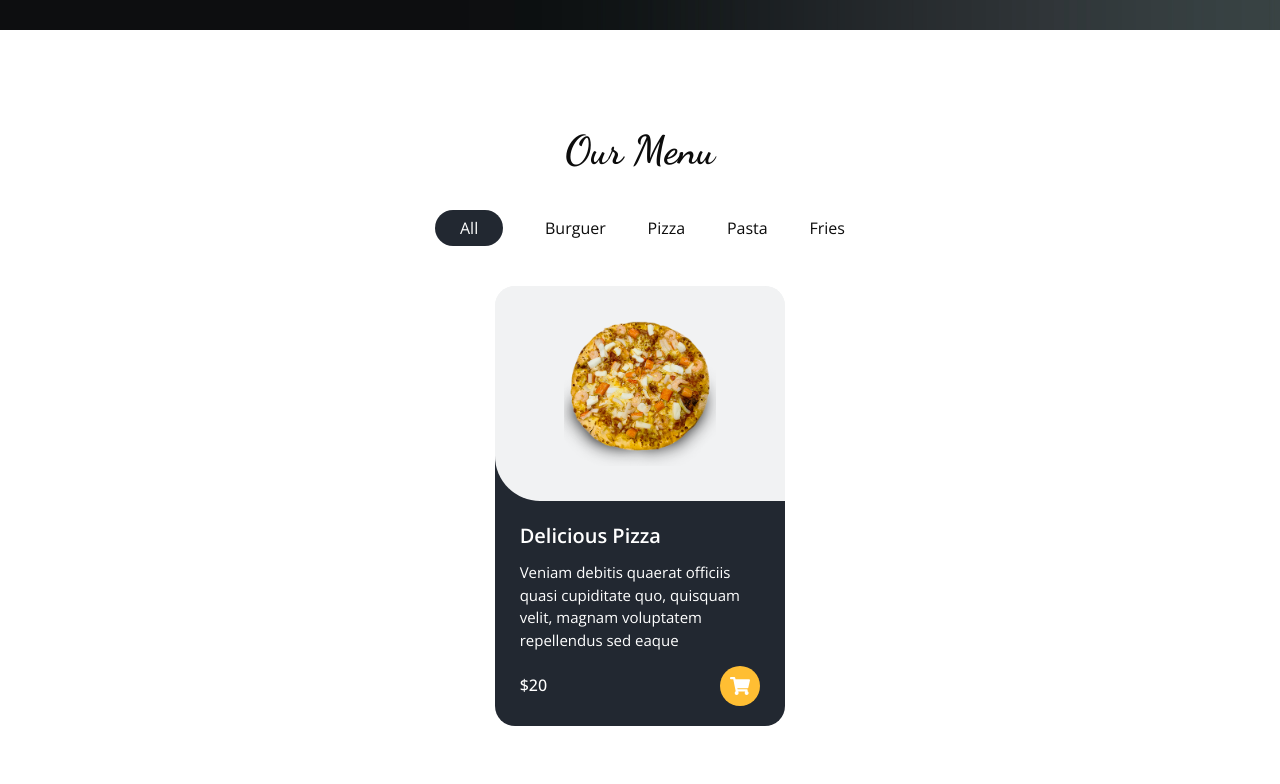
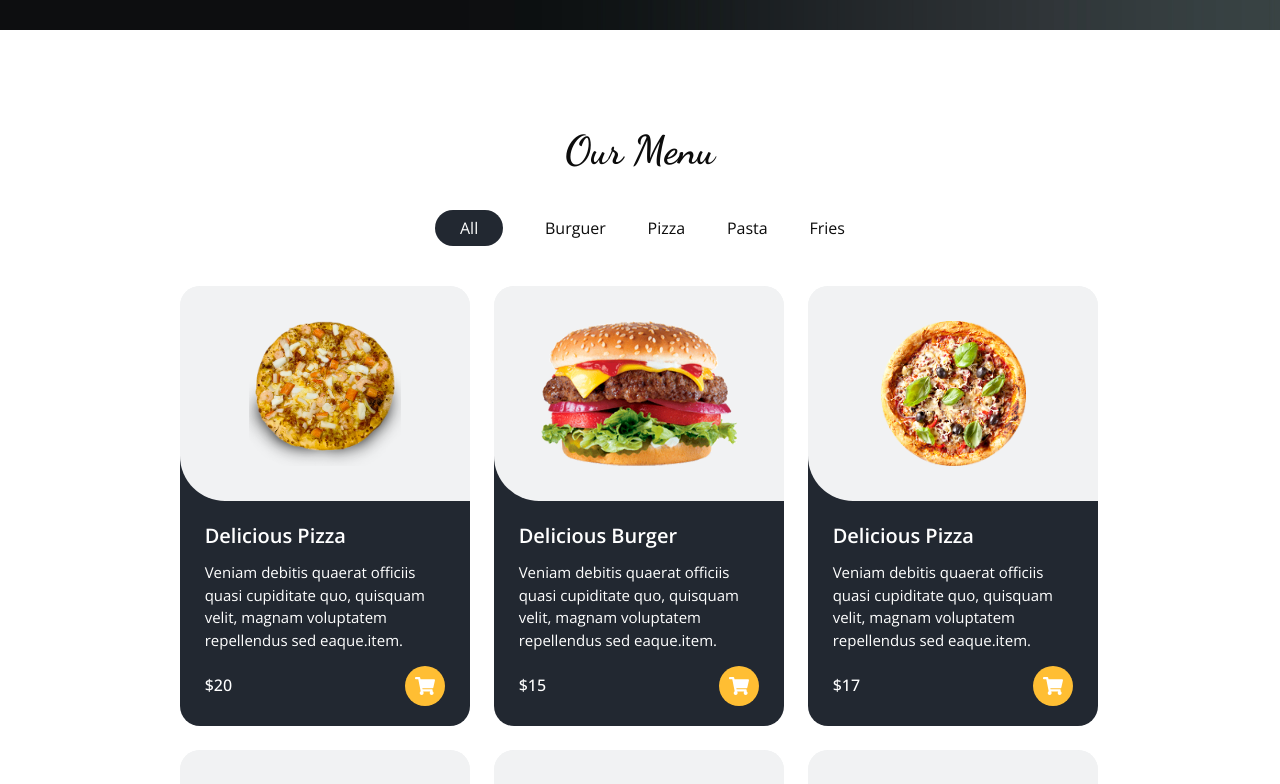
Before and after one commit to BrunoSilvaFaria/feane, a React (Vite) app: page /menu in a window 1280 px wide. Shown: the part 600-1384 px from the top of the page. Built offline with nearby package versions, Linux system fonts and the light colour scheme.

Commit message:
feat: geração e filtro de elementos

```diff
--- a/src/pages/Menu/Menu.jsx
+++ b/src/pages/Menu/Menu.jsx
@@ -1,12 +1,18 @@
 import { useState } from "react";
-import { Conteiner, Header } from "./styles";
-import { ButtonSmall } from "../../components/Button/styles";
-import { IconCar } from '../../helpers/Icon';
+import { Conteiner, Header, Cards } from "./styles";
+import { criaElementos } from '../../helpers/criaElementos';
+import { filtraElementos } from "../../helpers/filtraElementos";
+import menu from "../../data/menu";
+import Card from "../../components/Cards/Menu/Card";
+import { ButtonMenu } from "../../components/Button/styles";
+
 function Menu() {
-  const [activeLink, setActiveLink] = useState('all');
+  const [activeLink, setActiveLink] = useState('All');
   const handleLinkClick = (to) => {
     setActiveLink(to);
   };
+
+  const filtered = filtraElementos(menu, activeLink, 'type');
 
   return (
     <Conteiner>
@@ -15,9 +21,9 @@ function Menu() {
         <ul>
           <li>
             <a
-              className={activeLink === "all" ? "active" : ""}
+              className={activeLink === "All" ? "active" : ""}
               onClick={() => {
-                handleLinkClick("all");
+                handleLinkClick("All");
               }}
             >
               All
@@ -25,9 +31,9 @@ function Menu() {
           </li>
           <li>
             <a
-              className={activeLink === "burguer" ? "active" : ""}
+              className={activeLink === "Burger" ? "active" : ""}
               onClick={() => {
-                handleLinkClick("burguer");
+                handleLinkClick("Burger");
               }}
             >
               Burguer
@@ -35,9 +41,9 @@ function Menu() {
           </li>
           <li>
             <a
-              className={activeLink === "pizza" ? "active" : ""}
+              className={activeLink === "Pizza" ? "active" : ""}
               onClick={() => {
-                handleLinkClick("pizza");
+                handleLinkClick("Pizza");
               }}
             >
               Pizza
@@ -45,9 +51,9 @@ function Menu() {
           </li>
           <li>
             <a
-              className={activeLink === "pasta" ? "active" : ""}
+              className={activeLink === "Pasta" ? "active" : ""}
               onClick={() => {
-                handleLinkClick("pasta");
+                handleLinkClick("Pasta");
               }}
             >
               Pasta
@@ -55,9 +61,9 @@ function Menu() {
           </li>
           <li>
             <a
-              className={activeLink === "fries" ? "active" : ""}
+              className={activeLink === "Fries" ? "active" : ""}
               onClick={() => {
-                handleLinkClick("fries");
+                handleLinkClick("Fries");
               }}
             >
               Fries
@@ -66,26 +72,12 @@ function Menu() {
         </ul>
       </Header>
 
-      <section>
-        <div className="background">
-          <img src="/assets/f1.png" alt="Foto de Produto" />
-        </div>
-
-        <div className="descripition">
-          <h4>Delicious Pizza</h4>
-          <p>
-            Veniam debitis quaerat officiis quasi cupiditate quo, quisquam
-            velit, magnam voluptatem repellendus sed eaque{" "}
-          </p>
-
-          <div className="footer">
-            <span>$20</span>
-            <ButtonSmall>
-              <IconCar className="icon"/>
-            </ButtonSmall>
-          </div>
-        </div>
-      </section>
+      <Cards >
+        <article>{criaElementos(filtered, Card)}</article>
+        <ButtonMenu className="btn">
+          View More
+        </ButtonMenu>
+      </Cards>
     </Conteiner>
   );
 }
--- a/src/pages/Menu/styles.js
+++ b/src/pages/Menu/styles.js
@@ -1,66 +1,16 @@
 import { styled } from "styled-components";
 import {
     dancingBoldBlack,
-    openRegular,
     openRegularBlack
 } from "../../helpers/tipografia";
-import { displayFlex, alinhamento } from '../../components/styles';
+import { displayFlex } from '../../components/styles';
 // import colors from "../../helpers/color";
 
 
 export const Conteiner = styled.header`
   margin: auto;
   margin-bottom: 100px;
-  section {
-    margin: auto;
-    background: linear-gradient(to bottom, #f1f2f3 25px, #222831 25px);
-    border-radius: 20px;
-    width: 290px;
-    height: 440px;
-  }
-  .background {
-    ${displayFlex}
-    border-radius: 20px 20px 0px 45px;
-    background: #f1f2f3;
-    margin-bottom: 25px;
-    padding: 25px;
-    height: 215px;
-    img {
-      margin: auto;
-      max-width: 100%;
-      max-height: 145px;
-    }
-    img:hover {
-      transition: all 0.2s;
-      scale: calc(1.1);
-    }
-  }
-  p,
-  span {
-    ${openRegular};
-  }
-  .descripition {
-    ${alinhamento};
-    width: 83%;
-    h4 {
-      font-size: 1.25em;
-      font-weight: 600;
-      margin-bottom: 15px;
-    }
-    p {
-      font-size: 0.938em;
-      line-height: 1.5em;
-      margin-bottom: 15px;
-    }
-  }
-  .footer {
-    ${displayFlex};
-    span {
-      font-size: 1em;
-      font-weight: 500;
-      line-height: 1.2em;
-    }
-  }
+  max-width: 920px;
 `;
 export const Header = styled.header`
   width: 410px;
@@ -86,3 +36,21 @@ export const Header = styled.header`
     border-radius: 25px;
   }
 `;
+
+export const Cards = styled.section`
+    max-width: 920px;
+  article{
+    ${displayFlex};
+    justify-content: flex-start;
+    flex-wrap: wrap;
+    width: 100%;
+    margin: auto;
+    gap: 24px;
+  }
+
+  .btn {
+    display: block;
+    margin: 50px auto;
+    padding: 10px 55px;
+  }
+`;
```
